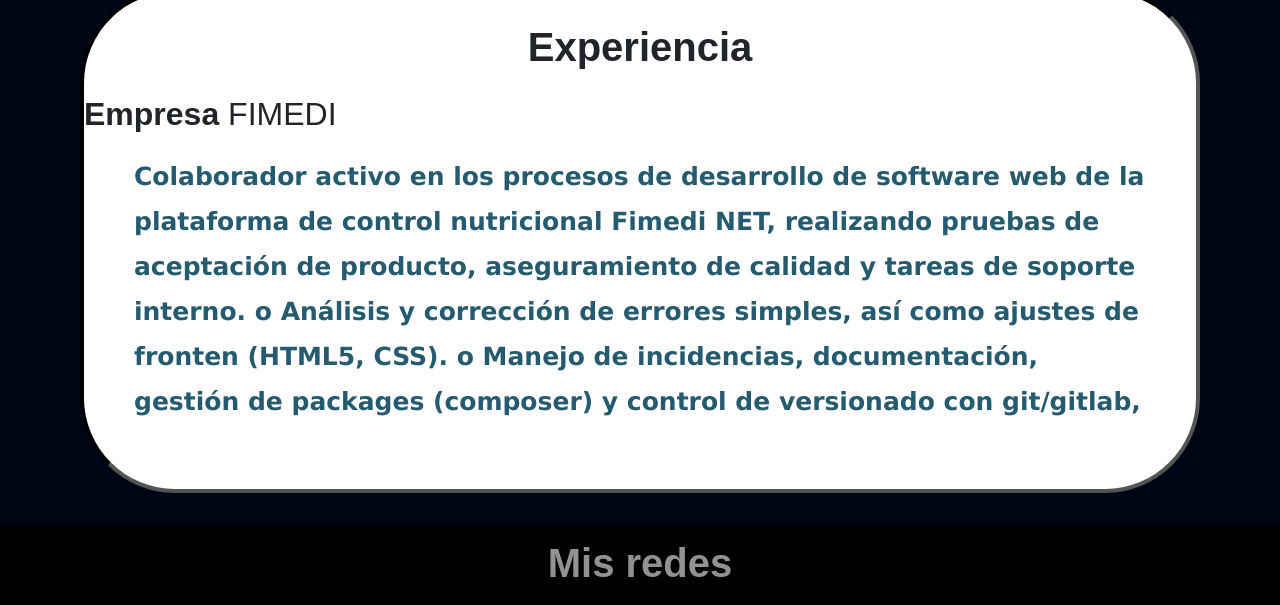
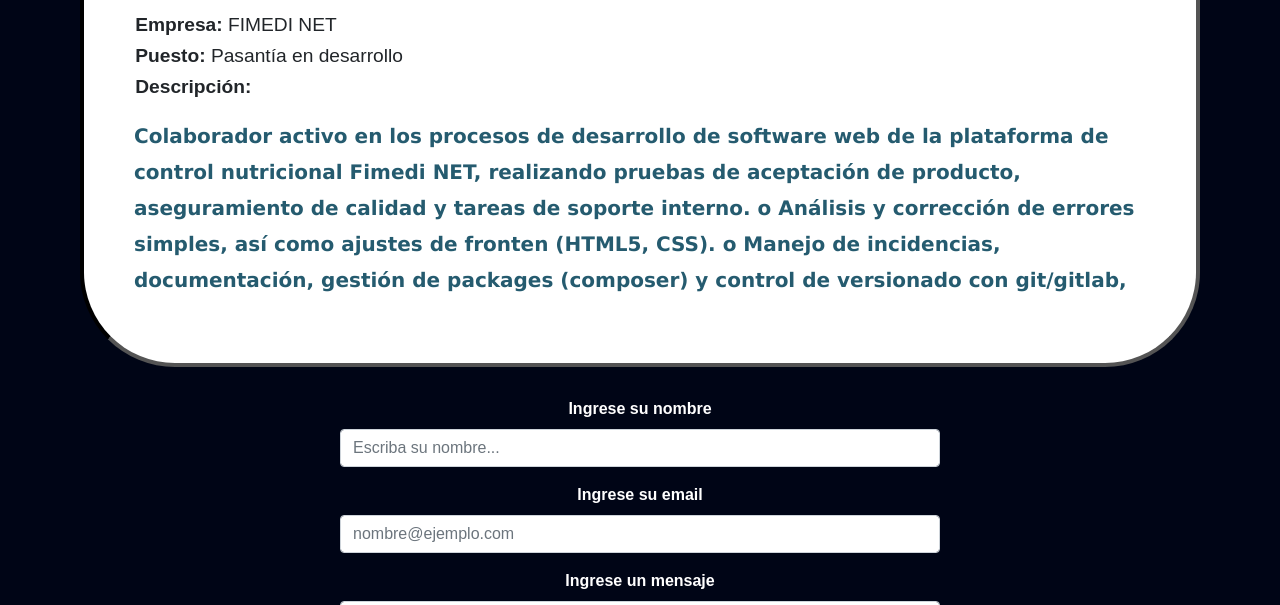
Before and after one commit to Cacerespedro94/Portfolio-Personal, a plain HTML site: page index.html in a window 1280 px wide. Shown: the part 1751-2356 px from the top of the page. Drawn offline with nearby package versions, Linux system fonts and the light colour scheme.

Commit message:
Se agregaron funcionalidades

```diff
--- a/Js/Js.js
+++ b/Js/Js.js
@@ -0,0 +1,17 @@
+'use strict'
+window.addEventListener('load',function(){
+    var formulario = document.querySelector("#formulario");
+    formulario.addEventListener('submit', function(){
+
+    var email = document.getElementById("ImputEmail");
+    var texto = document.getElementById("ImputTexto");
+    var nombre = document.getElementById("ImputNombre");
+
+        if(email.textContent =="")
+        {
+            var error = document.getElementById("EmailError");
+            error.innerHTML = "Tienes que ingresar un email..."
+        }
+
+});
+});
--- a/Style/Style.css
+++ b/Style/Style.css
@@ -62,11 +62,19 @@ a {
     text-decoration: none;
 }
 
+.Detalle {
+    font-size: 1.2em;
+}
+
 .TxtHeader {
     font-size: 1.61em;
     padding: 21px;
     color: #255B6F;
     font-family: 'Lucida Sans', 'Lucida Sans Regular', 'Lucida Grande', 'Lucida Sans Unicode', Geneva, Verdana, sans-serif;
+}
+
+.txtForm {
+    color: white;
 }
 
 #Nombre {
@@ -109,7 +117,7 @@ body {
     padding: 10;
     margin-top: 20px;
     margin-bottom: 65px;
-    font-size: 25px;
+    font-size: 20px;
     font-family: 'Lucida Sans', 'Lucida Sans Regular', 'Lucida Grande', 'Lucida Sans Unicode', Geneva, Verdana, sans-serif;
 }
 
@@ -130,6 +138,7 @@ body {
     text-align: center;
     display: block;
     margin: auto;
+
 }
 
 footer {
@@ -137,7 +146,8 @@ footer {
     width: auto;
     height: auto;
 }
-.ImgFooter{
+
+.ImgFooter {
     padding-top: 30px;
     padding-left: 15px;
     padding-right: 15px;
@@ -146,6 +156,21 @@ footer {
     width: 5%;
 
 }
+
+form {
+    text-align: center;
+    display: block;
+    margin: auto;
+    width: 600px;
+    height: 200px;
+    margin-bottom: 10em;
+}
+
+#ExpTxt {
+    margin-top: 1em;
+    margin-left: 3.2em;
+}
+
 #Redes {
     color: rgb(146, 146, 146);
     text-align: center;
--- a/index.html
+++ b/index.html
@@ -6,6 +6,7 @@
     <link rel="stylesheet" href="https://stackpath.bootstrapcdn.com/bootstrap/4.4.1/css/bootstrap.min.css"
         integrity="sha384-Vkoo8x4CGsO3+Hhxv8T/Q5PaXtkKtu6ug5TOeNV6gBiFeWPGFN9MuhOf23Q9Ifjh" crossorigin="anonymous">
     <link rel="stylesheet" href="Style/Style.css">
+    <script type="text/javascript" src="Js/Js.js"></script>
     <title>Portfolio Pedro Caceres</title>
 </head>
 
@@ -25,9 +26,6 @@
                     </li>
                     <li class="nav-item">
                         <a class="nav-link" href="#" id="sobremi">Sobre mi</a>
-                    </li>
-                    <li class="nav-item">
-                        <a class="nav-link" href="#" id="estudios">Estudios</a>
                     </li>
                     <li class="nav-item">
                         <a class="nav-link" href="#" id="experiencias">Experiencias</a>
@@ -70,8 +68,11 @@
     </div>
     <div class="BloqueTxt">
         <h1 class="Title">Experiencia</h1>
-        <h2 id="tFimedi" class="Detalle"><b>Empresa</b> FIMEDI</h2>
-
+        <div id="ExpTxt">
+        <h2 class="Detalle" class="TxtMI"><b>Empresa:</b> FIMEDI NET</h2>
+        <h2 class="Detalle" class="TxtMI"><b>Puesto:</b> Pasantía en desarrollo</h2>
+        <h2 class="Detalle" class="TxtMI"><b>Descripción: </b>
+        </div>
         <p class="TxtMI">
             Colaborador activo en los procesos de desarrollo de software web de la plataforma de control
             nutricional Fimedi NET, realizando pruebas de aceptación de producto, aseguramiento de calidad y
@@ -81,6 +82,28 @@
         </p>
 
     </div>
+<section id="Formulario">
+    <form action="" method="POST" id="formulario" onsubmit="return false">
+        <div class="form-group">
+          <label for="ImputNombre" class="txtForm">Ingrese su nombre</label>
+          <input type="text" class="form-control" id="ImputNombre" placeholder="Escriba su nombre...">
+        </div>
+
+        <div class="form-group">
+            <label for="ImputEmail" class="txtForm">Ingrese su email</label>
+            <input type="email" class="form-control" id="ImputEmail" placeholder="nombre@ejemplo.com">
+          </div>
+       <span class="Error" id="EmailError"></span>
+
+        <div class="ImputTexto">
+          <label for="txtForm" class="txtForm">Ingrese un mensaje</label>
+          <textarea class="form-control" id="ImputTexto" rows="3"></textarea>
+        </div>
+
+        <div><input type="submit" class="btn btn-primary" value="Enviar" id="submit">
+        </div>
+      </form>
+</section>
     <footer>
 
         <h1 id="Redes">Mis redes</h1>
```
